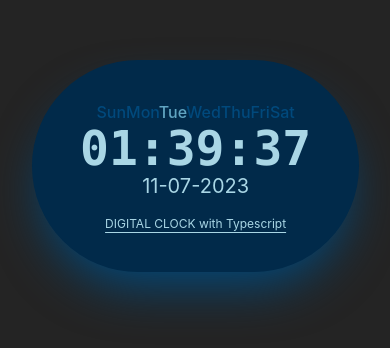
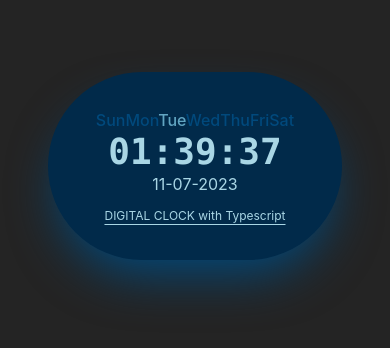
Before and after one commit to MatiasCancina/Digital_Clock, a React (Vite) app: page / in a window 390 px wide. Shown: the part 256-604 px from the top of the page. Built offline with nearby package versions, Linux system fonts and the light colour scheme.

Commit message:
responsive

```diff
--- a/src/components/Clock.tsx
+++ b/src/components/Clock.tsx
@@ -23,7 +23,7 @@ const Clock: React.FC = () => {
   const today: string = daysOfWeek[time.getDay()];
 
   return (
-    <div className="flex flex-col justify-center bg-blue1000 space-y-4 lg:space-y-5 px-12 lg:px-16 py-10 lg:py-12 rounded-full text-blue100 shadow-2xl shadow-blue800">
+    <div className="flex flex-col justify-center bg-blue1000 space-y-3 lg:space-y-5 px-12 lg:px-16 py-9 lg:py-12 rounded-full text-blue100 shadow-2xl shadow-blue800">
       <div>
         <p className="text-base lg:text-2xl font-medium lg:space-x-5">
           {daysOfWeek.map((day, index) => (
@@ -32,10 +32,10 @@ const Clock: React.FC = () => {
             </span>
           ))}
         </p>
-        <span className="font-clock font-mono font-bold text-5xl lg:text-9xl">
+        <span className="font-clock font-mono font-bold text-4xl lg:text-9xl">
           {hours}:{minutes}:{seconds}
         </span>
-        <p className='text-xl lg:text-2xl'>
+        <p className='text-base lg:text-2xl'>
           {formattedDate}
         </p>
       </div>
```
